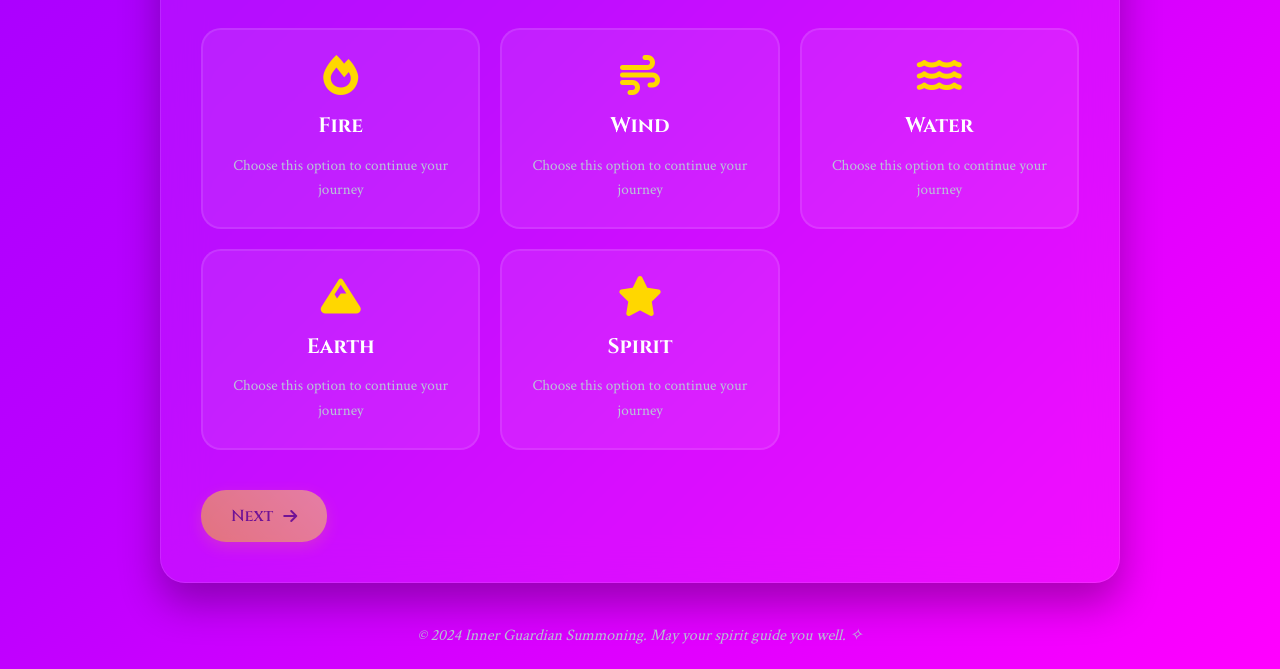
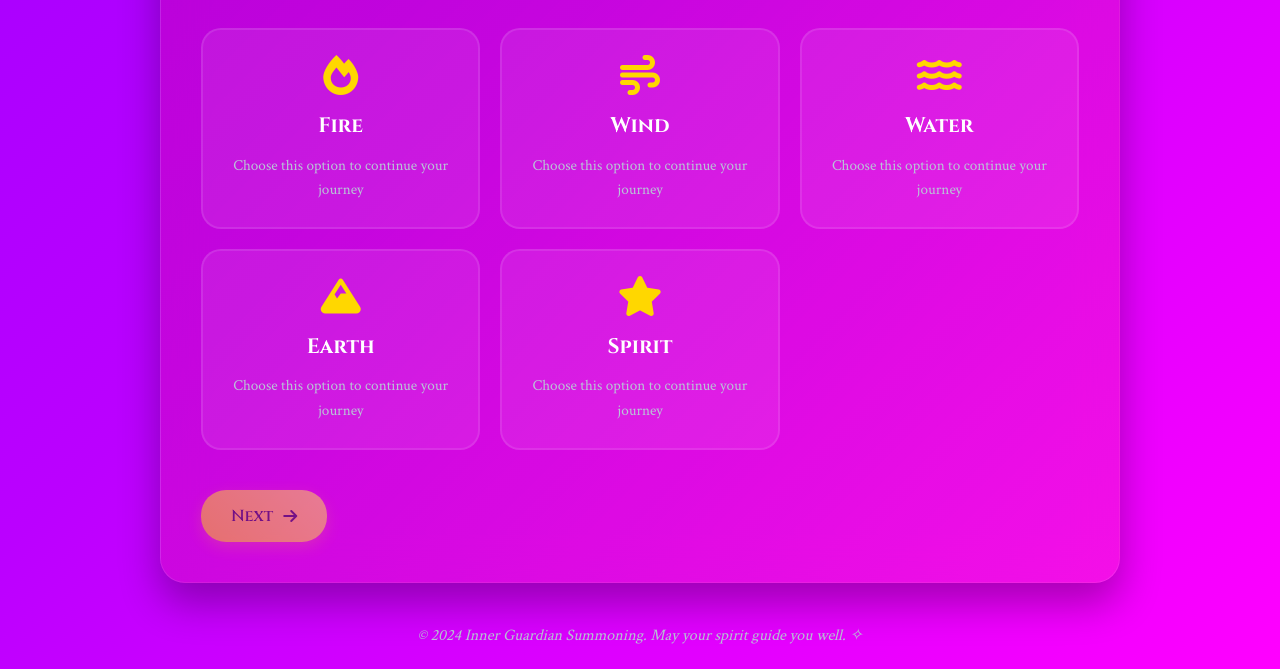
Before and after one commit to xiaoxiaolu1212/inner-guardian-2, a plain HTML site: page index.html in a window 1280 px wide. Shown: the part 375-1044 px from the top of the page. Drawn offline with Linux system fonts and the light colour scheme.

Commit message:
Update styles.css

```diff
--- a/styles.css
+++ b/styles.css
@@ -134,7 +134,7 @@ body {
 /* Main content */
 .main-content {
     flex: 1;
-    background: rgba(255, 255, 255, 0.05);
+    background:  linear-gradient(135deg, rgba(255, 0, 0, 0.15), rgba(255, 100, 100, 0.15));
     border-radius: 25px;
     padding: 40px;
     box-shadow: 0 20px 40px rgba(0, 0, 0, 0.3);
```
